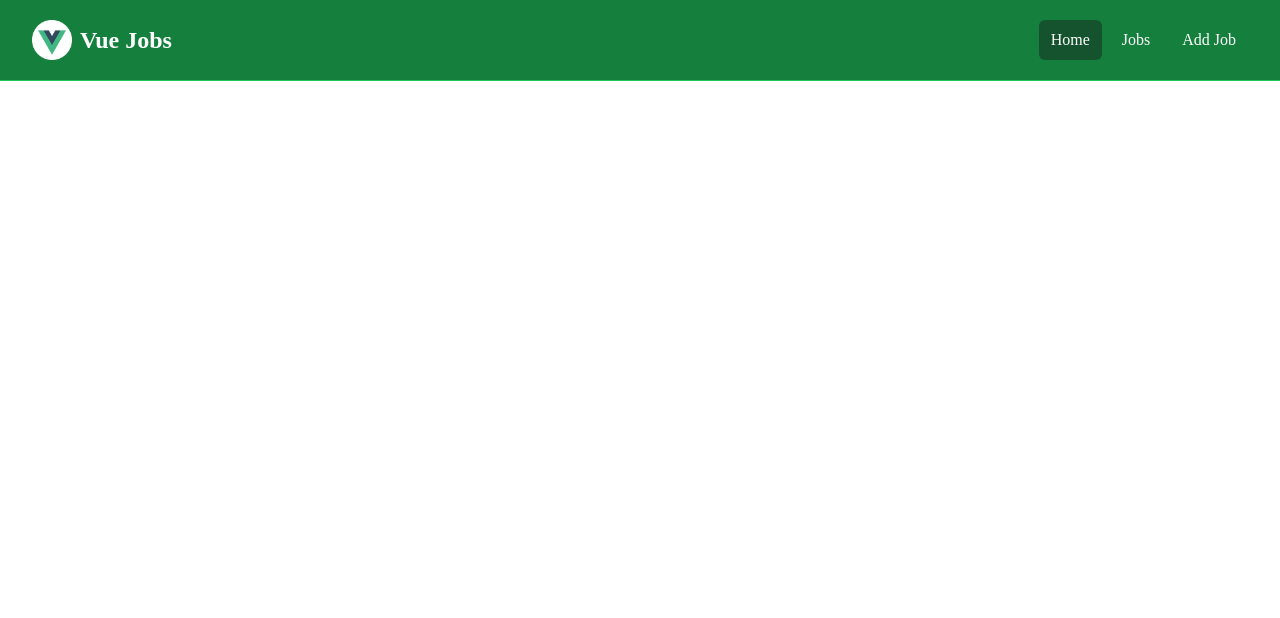
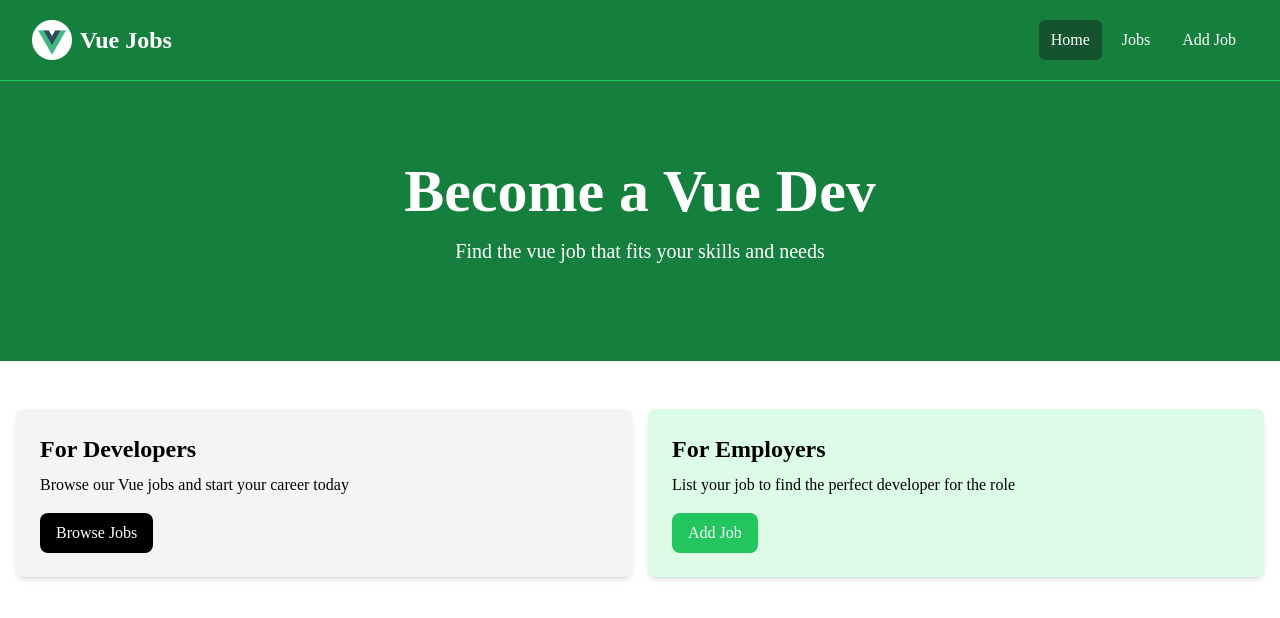
Before and after one commit to Vivnjoroge/Vue-Project, a Vue app: page / in a window 1280 px wide. Shown: the top 618 px of the page. Built offline with nearby package versions, Linux system fonts and the light colour scheme.

Commit message:
add home card && card components

```diff
--- a/src/App.vue
+++ b/src/App.vue
@@ -1,6 +1,7 @@
 <script setup>
 import Navbar from '@/components/Navbar.vue';
 import Hero from '@/components/Hero.vue';
+import HomeCards from '@/components/HomeCards.vue';
 
 
 </script>
@@ -8,6 +9,7 @@ import Hero from '@/components/Hero.vue';
 <template>
   <Navbar />
   <Hero />
+  <HomeCards />
 
 </template>
 <style scoped>
--- a/src/components/Hero.vue
+++ b/src/components/Hero.vue
@@ -1,12 +1,13 @@
 <script setup>
-import{defineProps} from 'vue';
-defineProps({
+
+const props = defineProps({
+
     title:{
-        type: 'string',
+        type: String,
         default:'Become a Vue Dev',
     },
     subtitle:{
-        type: 'string',
+        type: String,
         default:'Find the vue job that fits your skills and needs',
     }
 
--- /dev/null
+++ b/src/components/HomeCards.vue
@@ -0,0 +1,36 @@
+<script setup>
+</script>
+<template>
+     <section class="py-4">
+      <div class="container-xl lg:container m-auto">
+        <div class="grid grid-cols-1 md:grid-cols-2 gap-4 p-4 rounded-lg">
+          <div class="bg-gray-100 p-6 rounded-lg shadow-md">
+            <h2 class="text-2xl font-bold">For Developers</h2>
+            <p class="mt-2 mb-4">
+              Browse our Vue jobs and start your career today
+            </p>
+            <a
+              href="jobs.html"
+              class="inline-block bg-black text-white rounded-lg px-4 py-2 hover:bg-gray-700"
+            >
+              Browse Jobs
+            </a>
+          </div>
+          <div class="bg-green-100 p-6 rounded-lg shadow-md">
+            <h2 class="text-2xl font-bold">For Employers</h2>
+            <p class="mt-2 mb-4">
+              List your job to find the perfect developer for the role
+            </p>
+            <a
+              href="add-job.html"
+              class="inline-block bg-green-500 text-white rounded-lg px-4 py-2 hover:bg-green-600"
+            >
+              Add Job
+            </a>
+          </div>
+        </div>
+      </div>
+    </section>
+</template>
+ <style scoped>
+</style>
```
Also changed, not shown: src/components/Card.vue (added).
